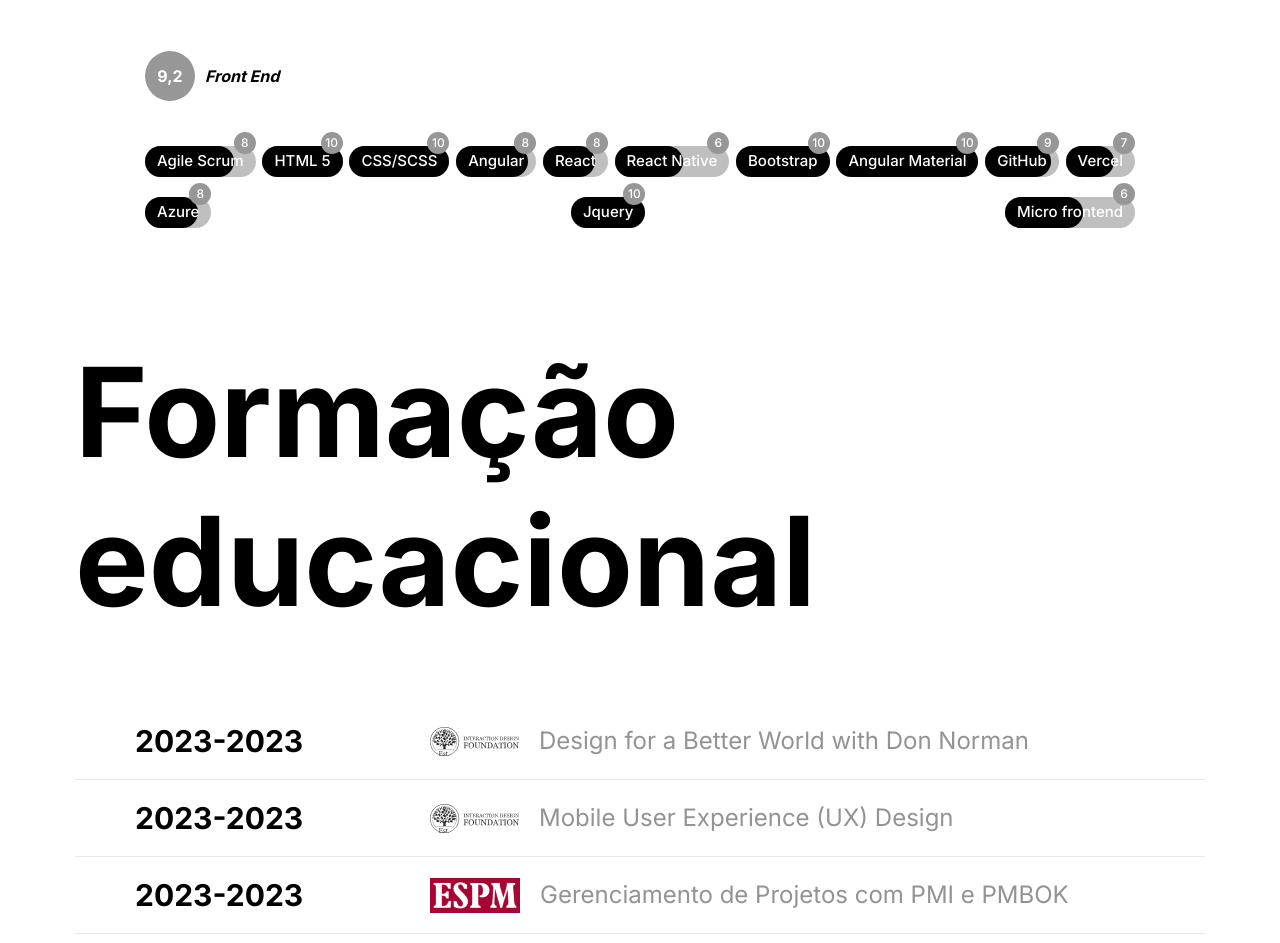
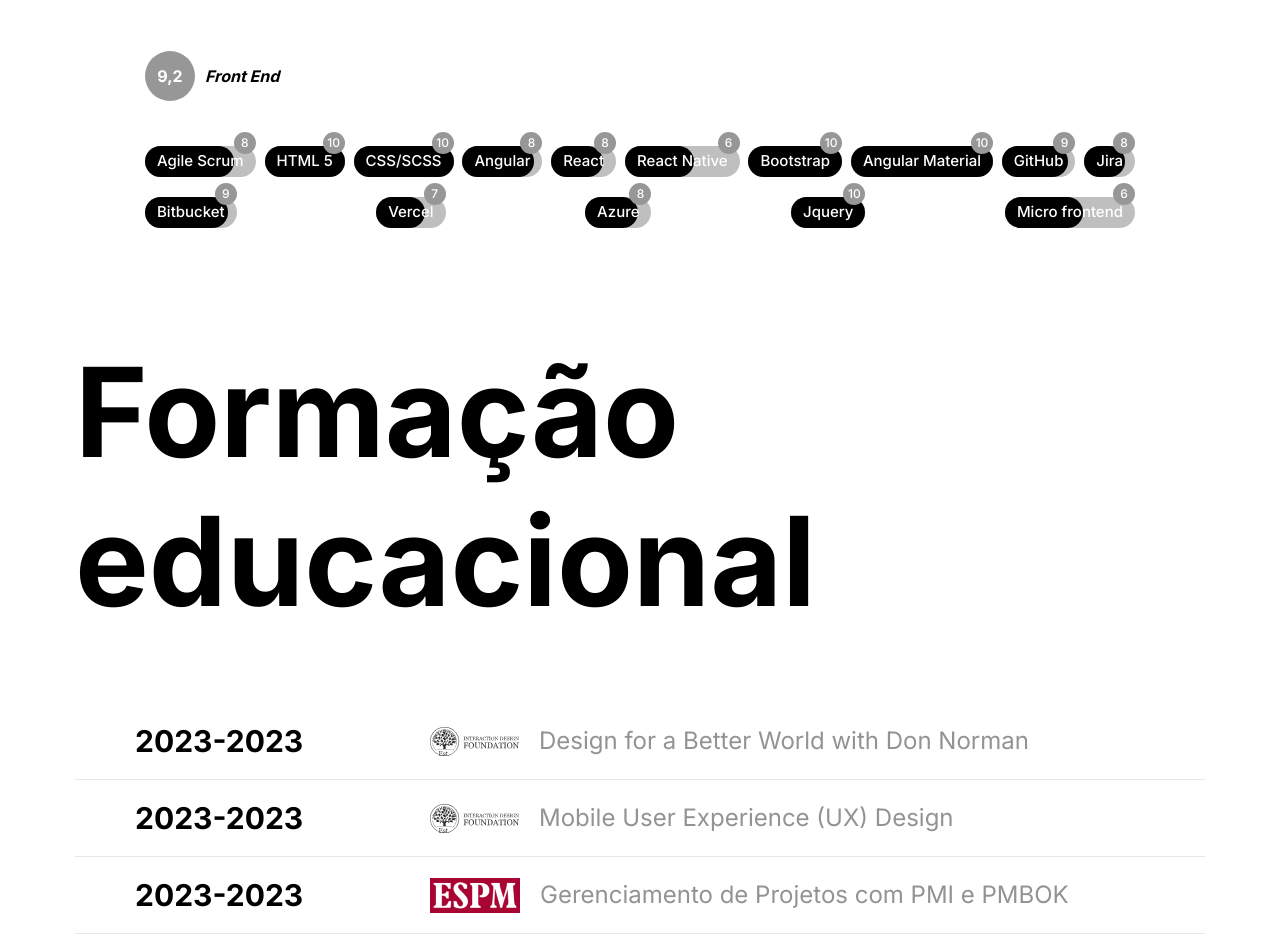
Before and after one commit to thiagosantosa/portfolio, a React (Create React App) app: page / in a window 1280 px wide. Shown: the part 7000-7943 px from the top of the page. Built offline with nearby package versions, Linux system fonts and the light colour scheme.

Commit message:
ajustes texto 3

```diff
--- a/src/pages/Home.js
+++ b/src/pages/Home.js
@@ -191,6 +191,8 @@ function Home() {
             <div className='container__tags__item'><i>Bootstrap</i> <span>10</span> <div data-label="punctuation" style={{width: '100%'}}></div></div>
             <div className='container__tags__item'><i>Angular Material</i> <span>10</span> <div data-label="punctuation" style={{width: '100%'}}></div></div>
             <div className='container__tags__item'><i>GitHub</i> <span>9</span> <div data-label="punctuation" style={{width: '90%'}}></div></div>
+            <div className='container__tags__item'><i>Jira</i> <span>8</span> <div data-label="punctuation" style={{width: '80%'}}></div></div>
+            <div className='container__tags__item'><i>Bitbucket</i> <span>9</span> <div data-label="punctuation" style={{width: '90%'}}></div></div>
             <div className='container__tags__item'><i>Vercel</i> <span>7</span> <div data-label="punctuation" style={{width: '70%'}}></div></div>
             <div className='container__tags__item'><i>Azure</i> <span>8</span> <div data-label="punctuation" style={{width: '80%'}}></div></div>
             <div className='container__tags__item'><i>Jquery</i> <span>10</span> <div data-label="punctuation" style={{width: '100%'}}></div></div>
```
